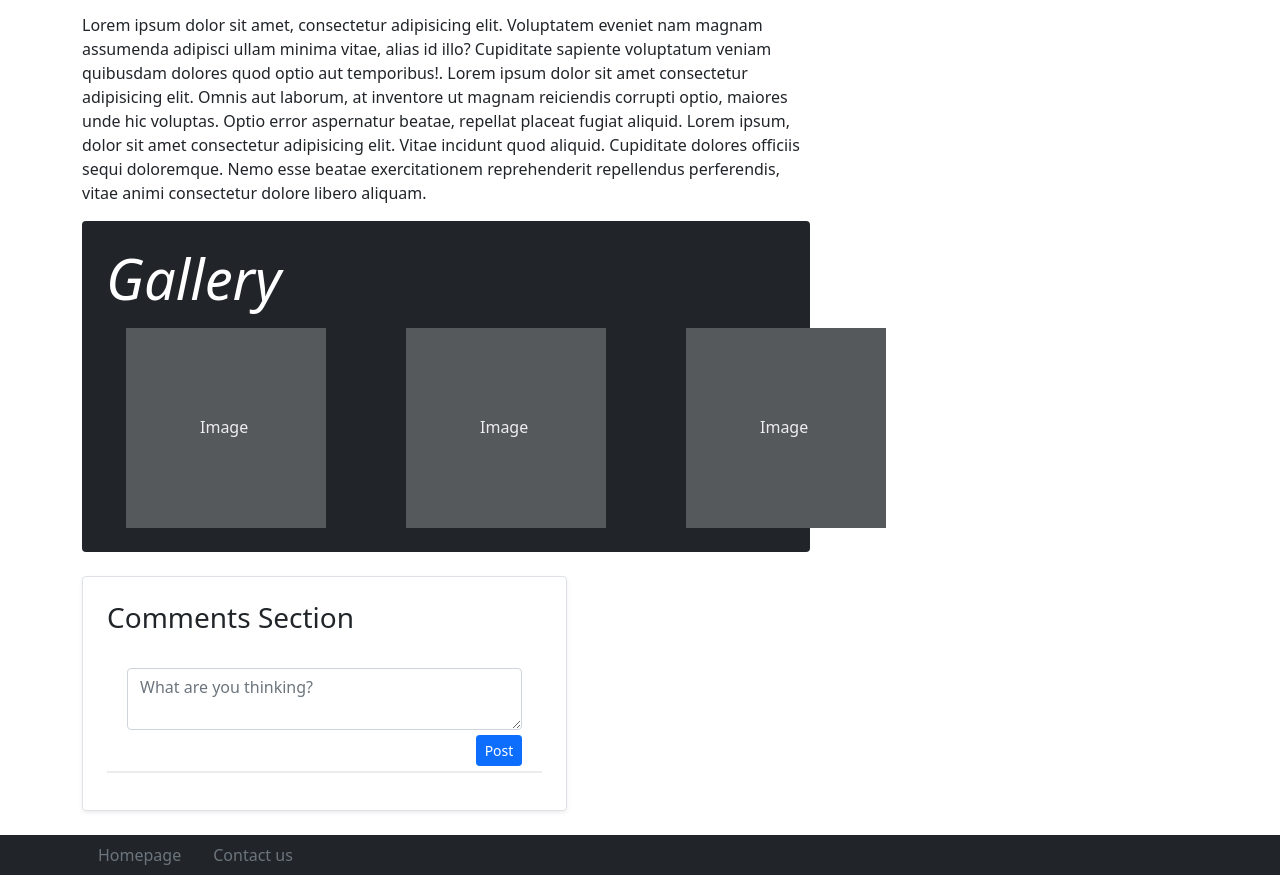
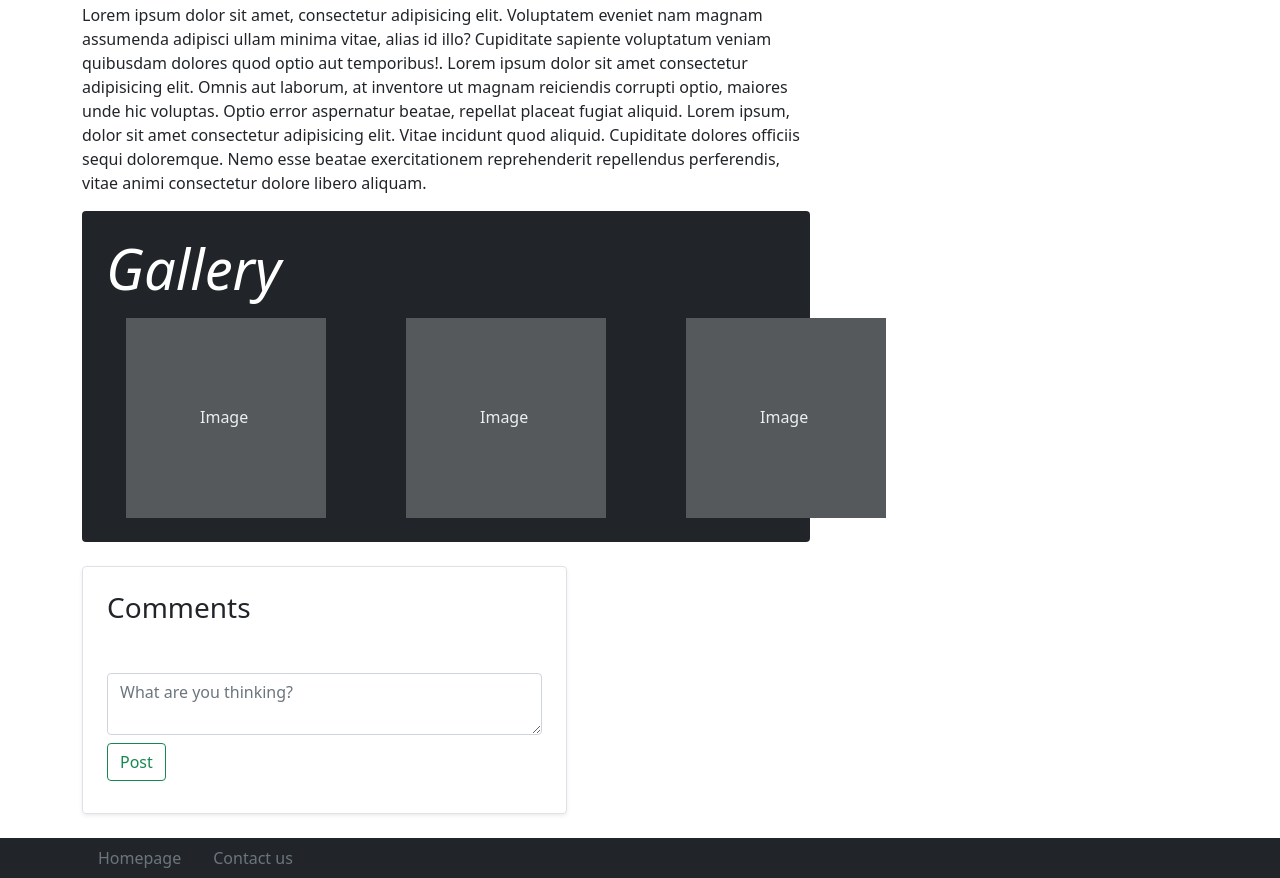
Before and after one commit to BrianZhang42/cs326-final-41-bitwikk, a plain HTML site: page src/article_page.html in a window 1280 px wide. Shown: the part 970-1848 px from the top of the page. Drawn offline with nearby package versions, Linux system fonts and the light colour scheme.

Commit message:
clean up

```diff
--- a/src/article_page.css
+++ b/src/article_page.css
@@ -4,25 +4,7 @@
     grid-template-columns: 200px 200px 200px;
     grid-gap: 80px;
 }
-.panel {
-    box-shadow: 0 2px 0 rgba(0,0,0,0.075);
-    margin-bottom: 15px;
-}
 
-.panel-body {
-    padding: 25px 20px;
-}
-.btn {
-    float: right;
-    margin-top: 5px;
-    margin-bottom: 5px;
-}
 .ml {
     margin-left: 10px;
 }
-.homepagelink {
-    margin-right: 15px;
-}
-footer {
-    background-color: rgb(233, 230, 230);
-}
--- a/src/article_page.html
+++ b/src/article_page.html
@@ -84,12 +84,10 @@
                 <div class="col-md-8">
                     <div class="row g-0 border rounded overflow-hidden flex-md-row mb-4 shadow-sm h-md-250 position-relative">
                       <div class="col p-4 d-flex flex-column position-static">
-                        <h3 class="mb-2">Comments Section</h3>
-                        <div class="panel">
-                          <div class="panel-body">
+                        <h3 class="mb-5">Comments</h3>
+                        <div>
                             <textarea class="form-control" rows="2" placeholder="What are you thinking?"></textarea>
-                            <button class="btn btn-sm btn-primary" type="submit">Post</button>
-                          </div>
+                            <button class="btn btn-outline-success my-2" type="submit">Post</button>
                         </div>
                       </div>
                     </div>
--- a/src/login.css
+++ b/src/login.css
@@ -10,7 +10,7 @@
     margin-right: 250px;
     min-width: 500px;
     border-radius: 50px;
-  }
+}
 
 .textBoxes {
     height:30px;
```
Also changed, not shown: src/login.html (+4 -8 lines).
